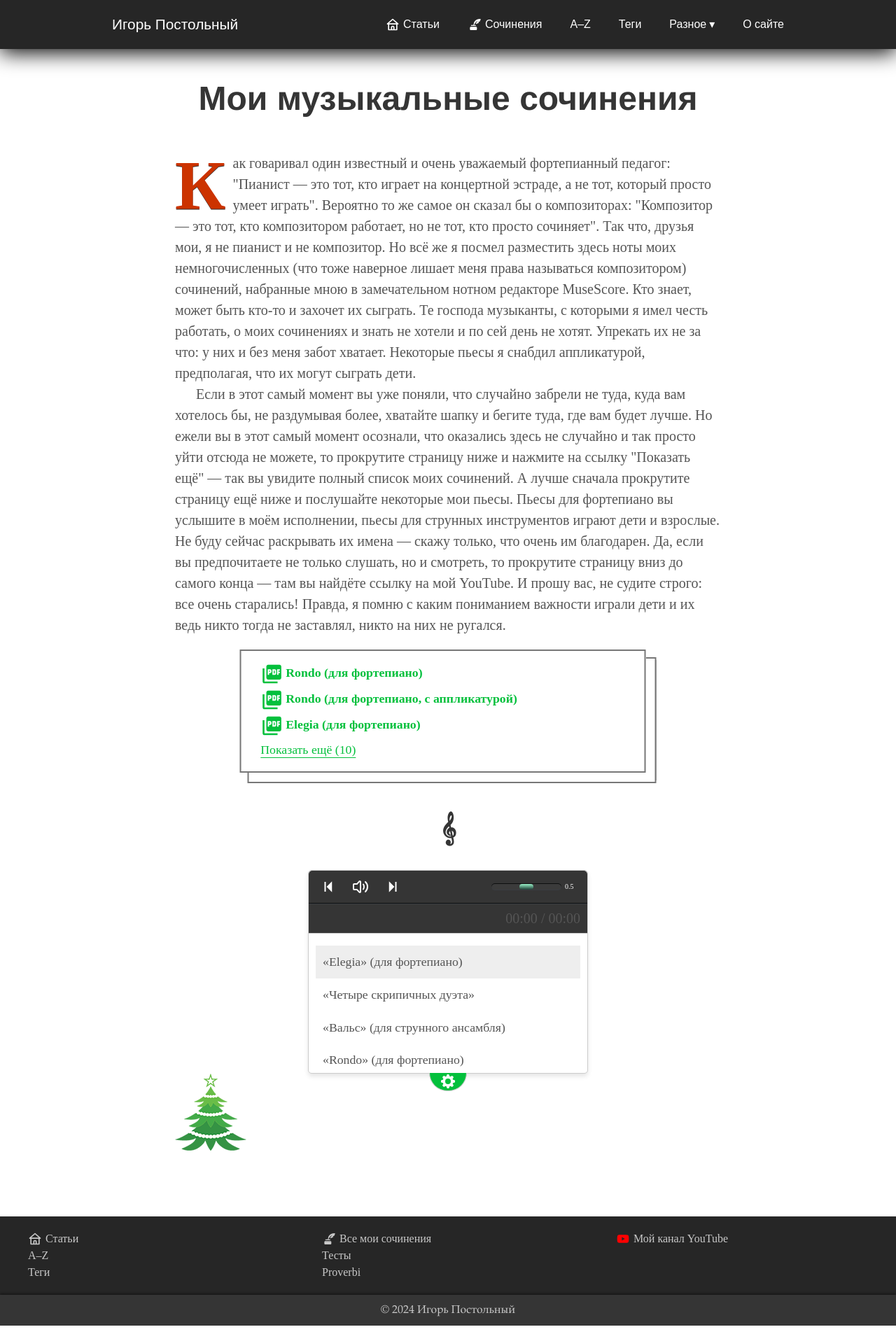
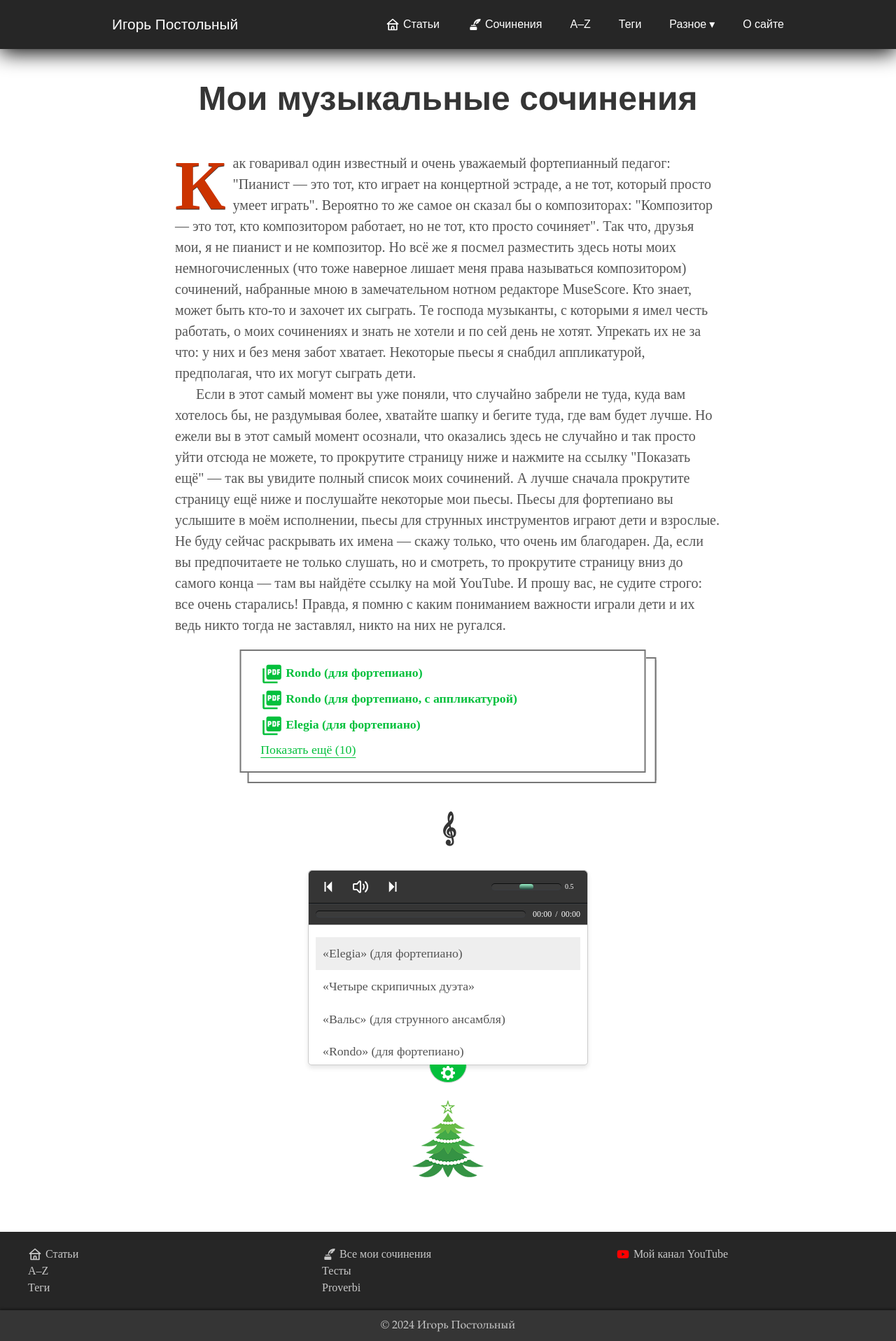
Before and after one commit to postolny/postolny.github.io, a Jekyll site: the page built from _pages/musica.html, in a window 1280 px wide. Shown: the whole page at 70% size. Built offline with Jekyll 4.4.1, drawn with Linux system fonts in a browser that asks for light colours; before the commit the page ends 1894 px from its top, so only the background shows below that.

Commit message:
Add files via upload

```diff
--- a/_sass/tale/_layout.scss
+++ b/_sass/tale/_layout.scss
@@ -844,19 +844,39 @@ a:hover .footer-icon--red svg {
   width: 100%;
   padding: 5px 10px 6px;
   background-color: $default-shade;
+  -webkit-tap-highlight-color: transparent;
   user-select: none;
 }
 
 #progressBar {
   flex: 1;
+  height: 10px;
+  background: #3b3b3b;
+  border-radius: 14px;
+  position: relative;
+  overflow: hidden;
+  box-shadow: inset 0 1px 0 0 #0d0e0f, inset 0 -1px 0 0 #3a3d42;
+  cursor: pointer;
 }
 
-#timeContainer {
+#progressValue {
+  height: 80%;
+  width: 0%;
+  background: linear-gradient(to right, #99f2c8, #1f4037);
+  border-radius: 10px;
+  transition: width 0.1s linear;
+  margin: auto;
+  position: absolute;
+  top: 10%;
+  left: 0;
+}
+
+.time-info {
   display: flex;
   justify-content: space-between;
+  gap: 5px;
   font-size: 12px;
   color: $white;
-  white-space: nowrap;
 }
 
 #playlist-container {
@@ -1274,6 +1294,44 @@ input:checked + .slider {
   }
 }
 
+#albero-di-natale {
+  margin-top: 50px;
+
+  img {
+    display: block;
+    width: 102px;
+    height: 110px;
+    margin: 0 auto;
+    animation: none;
+    transform-origin: bottom;
+    pointer-events: none;
+  }
+}
+
+@keyframes scaleAnimation {
+  0% {
+    transform: scale3d(1, 1, 1);
+  }
+  30% {
+    transform: scale3d(1.25, 0.75, 1);
+  }
+  40% {
+    transform: scale3d(0.75, 1.25, 1);
+  }
+  50% {
+    transform: scale3d(1.15, 0.85, 1);
+  }
+  65% {
+    transform: scale3d(0.95, 1.05, 1);
+  }
+  75% {
+    transform: scale3d(1.05, 0.95, 1);
+  }
+  100% {
+    transform: scale3d(1, 1, 1);
+  }
+}
+
 @media screen and (max-width: 768px) {
   #spartiti_row {
     > div {
```
